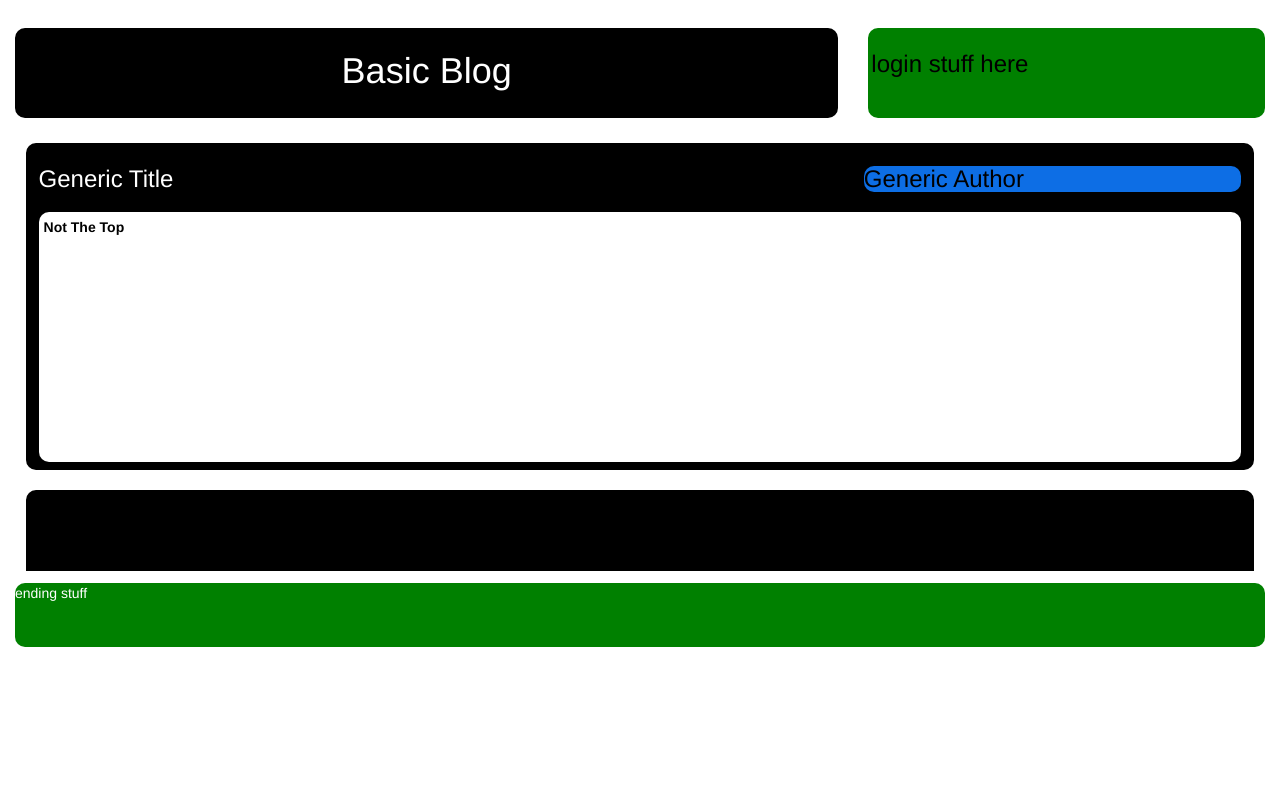
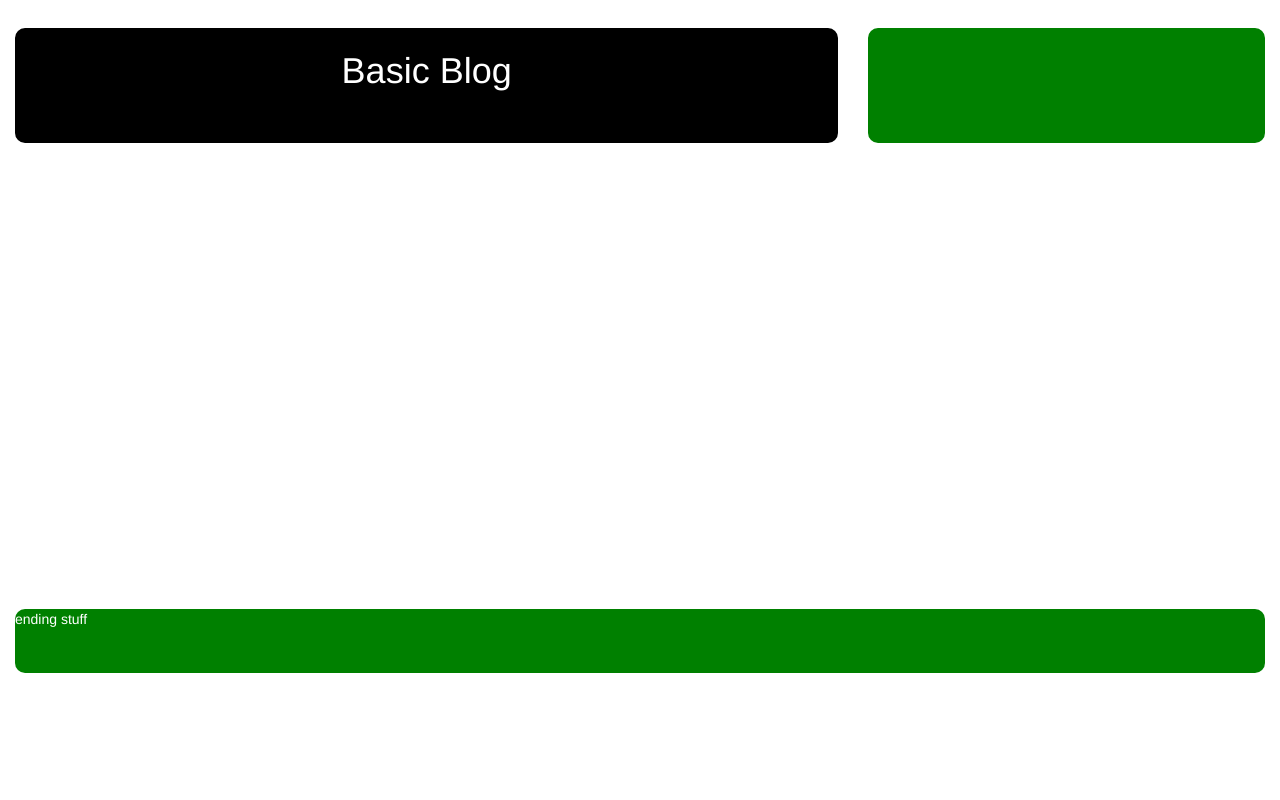
Before and after one commit to mhhoban/basic-blog, a Python web app: template templates/base.html in a window 1280 px wide. Run offline with Jinja, Linux system fonts and the light colour scheme; the template is opened without the code that fills it, so the values that code supplies are empty.

Commit message:
moved login and conent frame out to template and added login form.

```diff
--- a/css/basicblogstyle.css
+++ b/css/basicblogstyle.css
@@ -15,9 +15,9 @@ body {
     border-radius:10px;
     color: white;
     background: black;
-    height: 7vw;
+    height: 9vw;
     min-height: 75px;
-    max-height: 200px;
+    max-height: 225px;
     text-align: center;
 
 }
@@ -25,15 +25,26 @@ body {
 .user-controls {
 
     min-height: 75px;
-    max-height: 200px;
+    max-height: 225px;
     margin-top: 2em;
     border-style: solid;
     border-color: green;
     border-radius:10px;
     color: black;
     background: green;
-    height: 7vw;
+    height: 9vw;
 
+
+}
+
+.form-control{
+
+
+}
+
+.btn {
+
+    margin-top: 3px;
 
 }
 
--- a/main.py
+++ b/main.py
@@ -44,7 +44,7 @@ class MainPage(Handler):
 
         b = a_thing.key.get()
 
-        self.render('base.html', name=b.name)
+        self.render('front_page.html', name=b.name)
 
     def post(self):
         self.response.out.write("bar")
--- a/templates/base.html
+++ b/templates/base.html
@@ -31,7 +31,9 @@
 
                     <div class="user-controls">
 
-                        <h3>login stuff here</h3>
+                        {% block login_block %}
+
+                        {% endblock %}
 
                     </div>
 
@@ -50,92 +52,11 @@
 
                 <div class="content-pane">
 
-            <!-- Begin Individual Posts -->
+                    {% block posts_block %}
 
-            <!-- Begin Individual Post -->
-
-                    <div class="row">
-
-                        <div class="col-md-12">
-
-                            <div class="content-box">
-
-                                <div class="row">
-
-                                    <div class="col-md-8">
-
-                                        <div class="post-title">
-
-                                            <h3> Generic Title </h3>
-
-                                        </div>
-
-                                    </div>
-
-                                    <div class="col-md-4">
-
-                                        <div class="post-author">
-
-                                            <h3> Generic Author </h3>
-
-                                        </div>
-
-                                    </div>
-
-                                </div>
-
-                                <div class="row">
-
-                                    <div class="col-md-12">
-
-                                        <div class="post-content">
-
-                                             <p> Not The Top </p>
-
-                                        </div>
-
-                                    </div>
-
-                                </div>
-
-                            </div>
-
-                        </div>
-
-                    </div>
-                    <!-- End Individual Post -->
+                    {% endblock %}
 
 
-
-                     <!-- burner div -->
-                     <div class="row">
-
-                        <div class="col-md-12">
-
-                            <div class="content-box">
-
-                                <p> Not The Top </p>
-
-                            </div>
-
-                        </div>
-
-                    </div>
-
-                    <!-- burner div -->
-                     <div class="row">
-
-                        <div class="col-md-12">
-
-                            <div class="content-box">
-
-                                <p> Not The Top </p>
-
-                            </div>
-
-                        </div>
-
-                    </div>
 
                 </div>
 
```
Also changed, not shown: templates/front_page.html (added, +107 -0 lines), 1 other file.
